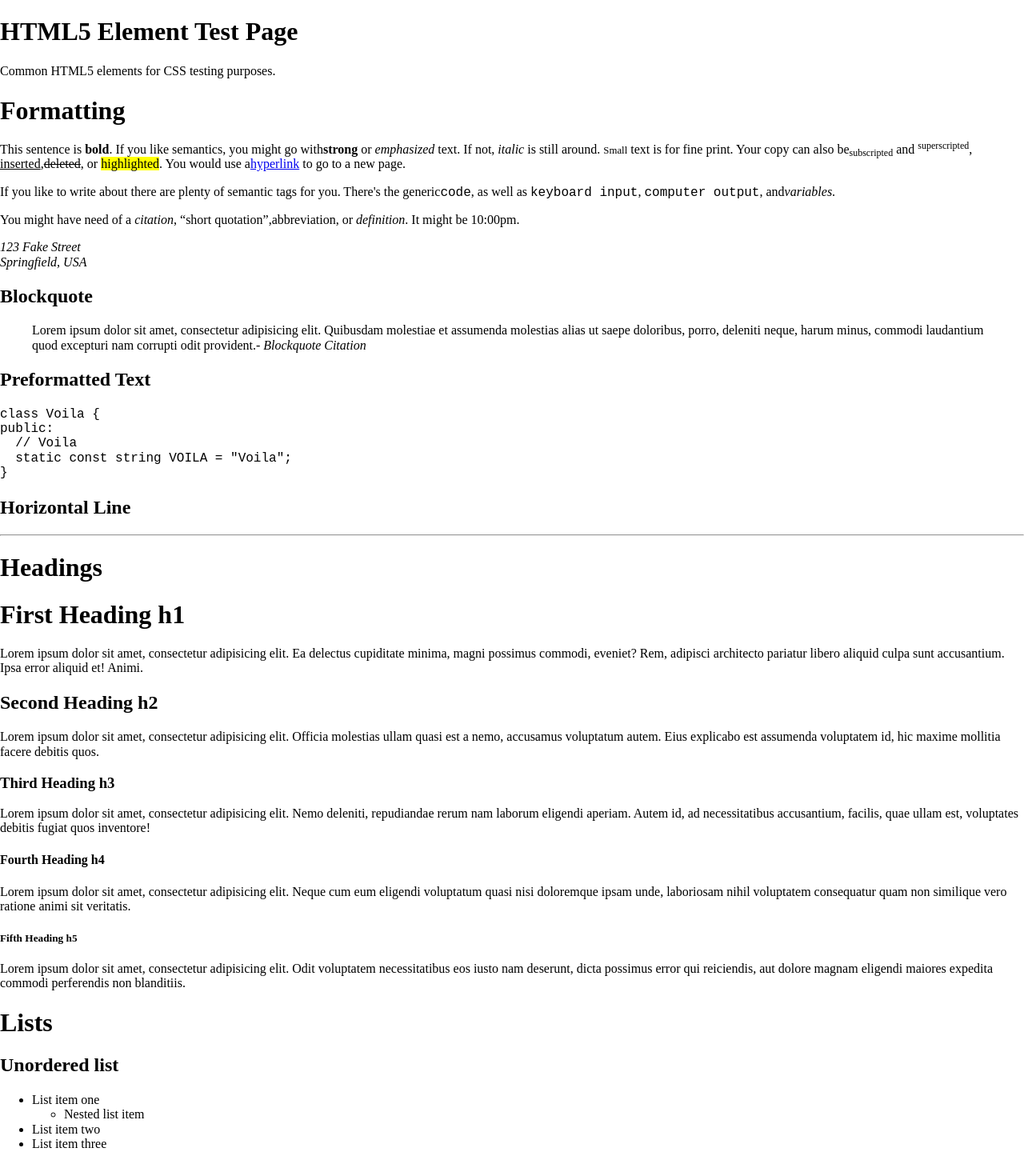
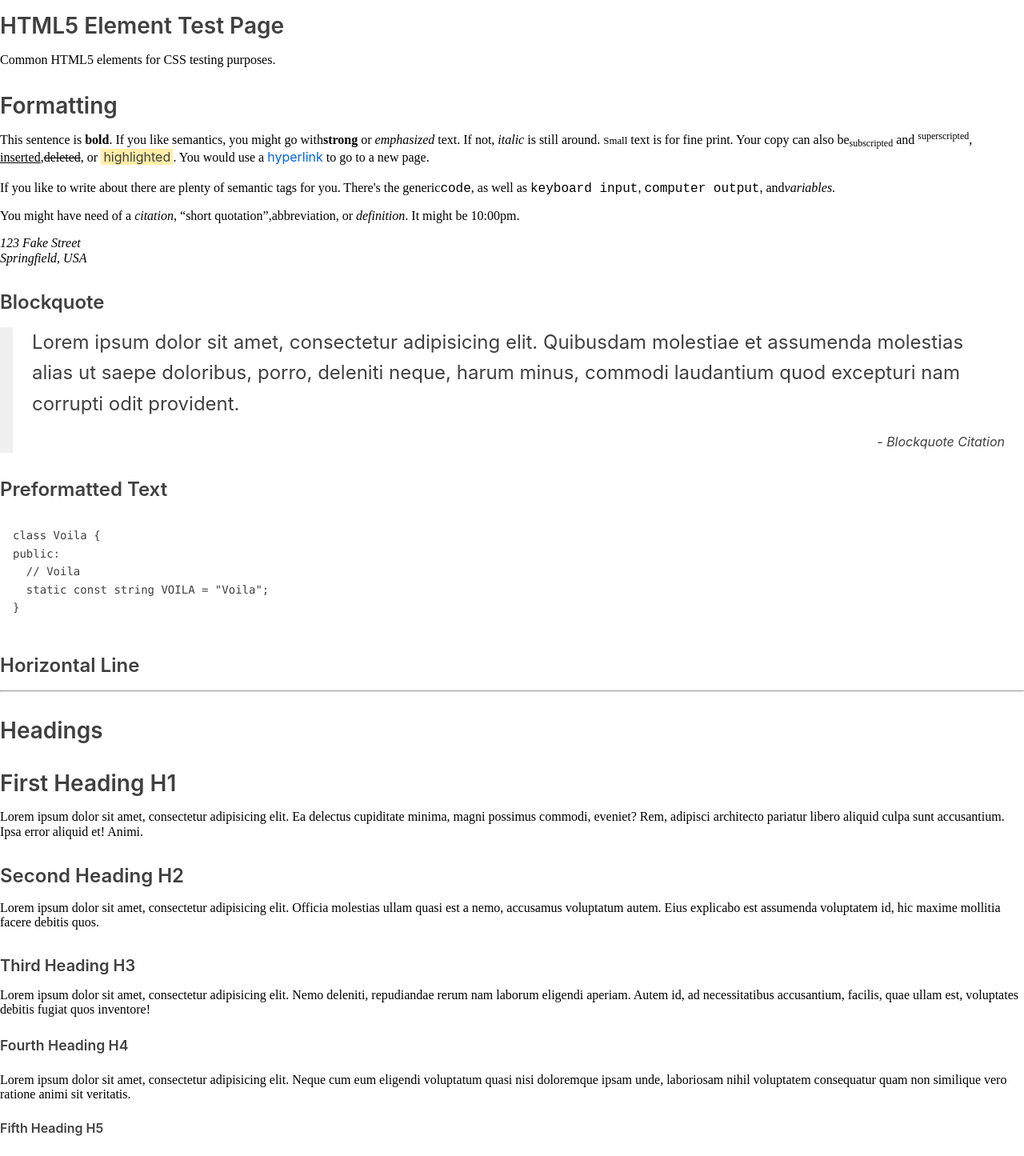
Before and after one commit to ireneea/primitive-ui-components, a React (Create React App) app: page / in a window 1280 px wide. Shown: the top 1445 px of the page at 80% size. Built offline with nearby package versions, Linux system fonts and the light colour scheme.

Commit message:
feat: headings and some common tags

```diff
--- a/src/App.tsx
+++ b/src/App.tsx
@@ -1,25 +1,30 @@
 import React from "react";
 import NormaliseCss from "./components/NormaliseCss";
 import ResetCss from "./components/ResetCss";
+import GlobalCss from "./components/GlobalCss";
+
+import { A, Mark, Blockquote, Pre } from "./components/Scaffolding";
+import { H1, H2, H3, H4, H5 } from "./components";
 
 function App() {
   return (
     <>
+      <GlobalCss />
       <NormaliseCss />
       <ResetCss />
       <main>
         <div className="small-container">
-          <h1>HTML5 Element Test Page</h1>
+          <H1>HTML5 Element Test Page</H1>
           <p>Common HTML5 elements for CSS testing purposes.</p>
 
-          <h1>Formatting</h1>
+          <H1>Formatting</H1>
 
           <p>
             This sentence is <b>bold</b>. If you like semantics, you might go with
             <strong>strong</strong> or <em>emphasized</em> text. If not, <i>italic</i> is still around.{" "}
             <small>Small</small> text is for fine print. Your copy can also be
             <sub>subscripted</sub> and <sup>superscripted</sup>, <ins>inserted</ins>,<del>deleted</del>, or{" "}
-            <mark>highlighted</mark>. You would use a<a href="#!">hyperlink</a> to go to a new page.
+            <Mark>highlighted</Mark>. You would use a <A href="#!">hyperlink</A> to go to a new page.
           </p>
           <p>
             If you like to write about there are plenty of semantic tags for you. There's the generic
@@ -37,63 +42,63 @@ function App() {
             </p>
           </address>
 
-          <h2>Blockquote</h2>
+          <H2>Blockquote</H2>
 
-          <blockquote>
+          <Blockquote>
             Lorem ipsum dolor sit amet, consectetur adipisicing elit. Quibusdam molestiae et assumenda molestias alias
             ut saepe doloribus, porro, deleniti neque, harum minus, commodi laudantium quod excepturi nam corrupti odit
             provident.
             <cite>- Blockquote Citation</cite>
-          </blockquote>
+          </Blockquote>
 
-          <h2>Preformatted Text</h2>
-          <pre>
+          <H2>Preformatted Text</H2>
+          <Pre>
             {`class Voila {
 public:
   // Voila
   static const string VOILA = "Voila";
 }`}
-          </pre>
-          <h2>Horizontal Line</h2>
+          </Pre>
+          <H2>Horizontal Line</H2>
 
           <hr />
 
-          <h1>Headings</h1>
+          <H1>Headings</H1>
 
-          <h1>First Heading h1</h1>
+          <H1>First Heading H1</H1>
           <p>
             Lorem ipsum dolor sit amet, consectetur adipisicing elit. Ea delectus cupiditate minima, magni possimus
             commodi, eveniet? Rem, adipisci architecto pariatur libero aliquid culpa sunt accusantium. Ipsa error
             aliquid et! Animi.
           </p>
-          <h2>Second Heading h2</h2>
+          <H2>Second Heading H2</H2>
           <p>
             Lorem ipsum dolor sit amet, consectetur adipisicing elit. Officia molestias ullam quasi est a nemo,
             accusamus voluptatum autem. Eius explicabo est assumenda voluptatem id, hic maxime mollitia facere debitis
             quos.
           </p>
-          <h3>Third Heading h3</h3>
+          <H3>Third Heading H3</H3>
           <p>
             Lorem ipsum dolor sit amet, consectetur adipisicing elit. Nemo deleniti, repudiandae rerum nam laborum
             eligendi aperiam. Autem id, ad necessitatibus accusantium, facilis, quae ullam est, voluptates debitis
             fugiat quos inventore!
           </p>
-          <h4>Fourth Heading h4</h4>
+          <H4>Fourth Heading H4</H4>
           <p>
             Lorem ipsum dolor sit amet, consectetur adipisicing elit. Neque cum eum eligendi voluptatum quasi nisi
             doloremque ipsam unde, laboriosam nihil voluptatem consequatur quam non similique vero ratione animi sit
             veritatis.
           </p>
-          <h5>Fifth Heading h5</h5>
+          <H5>Fifth Heading H5</H5>
           <p>
             Lorem ipsum dolor sit amet, consectetur adipisicing elit. Odit voluptatem necessitatibus eos iusto nam
             deserunt, dicta possimus error qui reiciendis, aut dolore magnam eligendi maiores expedita commodi
             perferendis non blanditiis.
           </p>
 
-          <h1>Lists</h1>
+          <H1>Lists</H1>
 
-          <h2>Unordered list</h2>
+          <H2>Unordered list</H2>
 
           <ul>
             <li>
@@ -106,7 +111,7 @@ public:
             <li>List item three</li>
           </ul>
 
-          <h2>Ordered list</h2>
+          <H2>Ordered list</H2>
 
           <ol>
             <li>
@@ -118,7 +123,7 @@ public:
             <li>List item two</li>
             <li>List item three</li>
           </ol>
-          <h2>Definition List</h2>
+          <H2>Definition List</H2>
           <dl>
             <dt>Definition Title One</dt>
             <dd>First definition description</dd>
@@ -126,7 +131,7 @@ public:
             <dd>Second definition description</dd>
           </dl>
 
-          <h1>Tables</h1>
+          <H1>Tables</H1>
 
           <table>
             <thead>
@@ -162,7 +167,7 @@ public:
             </tbody>
           </table>
 
-          <h1>Forms</h1>
+          <H1>Forms</H1>
 
           <form>
             <label htmlFor="text">Text Input</label>
@@ -205,7 +210,7 @@ public:
             <button>Button element</button>
           </form>
 
-          <h2>Fieldset and Legend</h2>
+          <H2>Fieldset and Legend</H2>
 
           <form>
             <fieldset>
@@ -219,11 +224,11 @@ public:
           <footer>
             <p>
               Made to test
-              <a href="https://taniarascia.github.io/primitive/" target="_blank">
+              <A href="https://taniarascia.github.io/primitive/" target="_blank">
                 Primitive
-              </a>{" "}
+              </A>{" "}
               by
-              <a href="https://www.taniarascia.com">Tania Rascia</a>.
+              <A href="https://www.taniarascia.com">Tania Rascia</A>.
             </p>
           </footer>
         </div>
--- /dev/null
+++ b/src/components/GlobalCss.tsx
@@ -0,0 +1,10 @@
+import { createGlobalStyle } from "styled-components";
+
+import theme, { PrimeTheme } from "./themes";
+
+export default createGlobalStyle`
+body {
+  background: ${(props: { theme: PrimeTheme }) =>
+    props.theme ? props.theme.colors.background : theme.colors.background};
+}
+`;
--- /dev/null
+++ b/src/components/Headings.tsx
@@ -0,0 +1,60 @@
+import styled, { css } from "styled-components";
+import theme from "./themes";
+import { baseFont } from "./mixins";
+
+// Headings
+// TODO: mobile
+
+const heading = css`
+  ${baseFont}
+  margin: ${(props) => props.theme.spacing.margins} 0;
+  font-weight: ${(props) => props.theme.headings.headingFontWeight};
+  font-family: ${(props) => props.theme.headings.headingFontFamily};
+  line-height: ${(props) => props.theme.headings.headingLineHeight};
+`;
+
+export const H1 = styled.h1`
+  ${heading}
+  font-size: ${(props) => props.theme.headings.h1MobileSize};
+  &:not(:first-child) {
+    margin-top: 2rem;
+  }
+`;
+
+export const H2 = styled.h2`
+  ${heading}
+  font-size: ${(props) => props.theme.headings.h2MobileSize};
+  &:not(:first-child) {
+    margin-top: 2rem;
+  }
+`;
+
+export const H3 = styled.h3`
+  ${heading}
+  font-size: ${(props) => props.theme.headings.h3MobileSize};
+  &:not(:first-child) {
+    margin-top: 2rem;
+  }
+`;
+
+export const H4 = styled.h4`
+  ${heading}
+  font-size: ${(props) => props.theme.headings.h4MobileSize};
+  &:not(:first-child) {
+    margin: 1.5rem 0;
+  }
+`;
+
+export const H5 = styled.h5`
+  ${heading}
+  font-size: ${(props) => props.theme.headings.h5MobileSize};
+  &:not(:first-child) {
+    margin: 1.5rem 0;
+  }
+`;
+
+H1.defaultProps = { theme: { ...theme } };
+H2.defaultProps = { theme: { ...theme } };
+H3.defaultProps = { theme: { ...theme } };
+H4.defaultProps = { theme: { ...theme } };
+H5.defaultProps = { theme: { ...theme } };
--- a/src/components/ResetCss.tsx
+++ b/src/components/ResetCss.tsx
@@ -15,6 +15,4 @@ html {
 figure {
   margin: 0;
 }
-
-
 `;
--- /dev/null
+++ b/src/components/Scaffolding.tsx
@@ -0,0 +1,67 @@
+import styled from "styled-components";
+import theme from "./themes";
+import { baseFont } from "./mixins";
+
+// Link
+export const A = styled.a`
+  ${baseFont}
+  color: ${(props) => props.theme.colors.link};
+  text-decoration: none;
+
+  &:hover,
+  &:active,
+  &:focus {
+    color: ${(props) => props.theme.colors.linkHover};
+    text-decoration: underline;
+  }
+`;
+
+A.defaultProps = { theme: { ...theme } };
+
+// Highlight
+export const Mark = styled.mark`
+  ${baseFont}
+  background: ${(props) => props.theme.colors.highlight};
+  padding: 0 0.2rem;
+`;
+
+Mark.defaultProps = { theme: { ...theme } };
+
+// Blockquote
+export const Blockquote = styled.blockquote`
+  ${baseFont}
+  margin: 0 0 ${(props) => props.theme.spacing.margins} 0;
+  border-left: ${(props) => props.theme.colors.bqBorder};
+  padding: 0 1.5rem;
+  font-size: 1.5rem;
+
+  cite {
+    display: block;
+    margin-top: ${(props) => props.theme.spacing.margins};
+    font-size: 1rem;
+    text-align: right;
+  }
+`;
+
+Blockquote.defaultProps = { theme: { ...theme } };
+
+// Highlight
+export const Pre = styled.pre`
+  ${baseFont}
+  border: 0;
+  border-radius: ${(props) => props.theme.borders.radius};
+  background: ${(props) => props.theme.code.backgroundColor};
+  padding: 1rem;
+  tab-size: 2;
+  color: ${(props) => props.theme.code.color};
+  font-family: ${(props) => props.theme.code.fontFamily};
+  font-size: ${(props) => props.theme.code.fontSize};
+  margin: 0 0 ${(props) => props.theme.spacing.margins} 0;
+
+  code {
+    font-family: ${(props) => props.theme.code.fontFamily};
+    line-height: 1.2;
+  }
+`;
+
+Pre.defaultProps = { theme: { ...theme } };
--- /dev/null
+++ b/src/components/index.ts
@@ -0,0 +1 @@
+export * from "./Headings";
--- /dev/null
+++ b/src/components/mixins.tsx
@@ -0,0 +1,10 @@
+import { css } from "styled-components";
+
+import theme from "./themes";
+
+export const baseFont = css`
+  -webkit-font-smoothing: antialiased;
+  -moz-osx-font-smoothing: grayscale;
+  font: ${(props) => (props.theme ? props.theme.font.font : theme.font.font)};
+  color: ${(props) => (props.theme ? props.theme.font.fontColor : theme.font.fontColor)};
+`;
--- /dev/null
+++ b/src/components/themes.tsx
@@ -0,0 +1,93 @@
+export interface PrimeTheme {
+  // TODO: set all the styles correctly
+  font: Record<string, string>;
+  colors: {
+    background: string;
+    primary: string;
+    secondary: string;
+    accent: string;
+    alternateBackground: string;
+    alternate: string;
+    link: string;
+    linkHover: string;
+    highlight: string;
+    error: string;
+    success: string;
+    bqBorder: string;
+  };
+  headings: Record<string, string>;
+  spacing: Record<string, string>;
+  borders: Record<string, string>;
+  code: Record<string, string>;
+}
+
+const theme: PrimeTheme = {
+  font: {
+    fontSize: "1rem",
+    fontStyle: "normal",
+    fontVariant: "normal",
+    fontWeight: "normal",
+    fontColor: "#404040",
+    fontFamily: "-apple-system, BlinkMacSystemFont, Helvetica Neue, Helvetica, Arial, sans-serif",
+    lineHeight: "1.6",
+    get font() {
+      const f = `${this.fontStyle} ${this.fontVariant} ${this.fontWeight} ${this.fontSize}/${this.lineHeight} ${this.fontFamily}`;
+      return f;
+    },
+  },
+  colors: {
+    background: "white",
+    primary: "#0366ee",
+    secondary: "#29de7d",
+    accent: "#cdcdcd",
+    alternateBackground: "#fafafa",
+    alternate: "#404040",
+    link: "#0366ee",
+    linkHover: `darken(#0366ee, 15%)`,
+    highlight: "#ffeea8",
+    error: "#d33c40",
+    success: "#29de7d",
+    bqBorder: "16px solid #f0f0f0",
+  },
+  headings: {
+    headingFontColor: "#404040",
+    headingFontWeight: "600",
+    headingFontFamily: "-apple-system, BlinkMacSystemFont, Helvetica Neue, Helvetica, Arial, sans-serif",
+    headingLineHeight: "1.2",
+
+    h1MobileSize: "1.75rem",
+    h2MobileSize: "1.5rem",
+    h3MobileSize: "1.25rem",
+    h4MobileSize: "1.1rem",
+    h5MobileSize: "1rem",
+
+    h1Size: "2.25rem",
+    h2Size: "2rem",
+    h3Size: "1.75rem",
+    h4Size: "1.5rem",
+    h5Size: "1.25rem",
+  },
+  spacing: {
+    paddings: "1rem",
+    margins: "1rem",
+    contentPadding: "60px 0",
+    contentPaddingMobile: "30px 0",
+  },
+  borders: {
+    width: "1px",
+    style: "solid",
+    color: "#dedede",
+    radius: "4px",
+    get borders() {
+      return `${this.width} ${this.style} ${this.color}`;
+    },
+  },
+  code: {
+    color: "#404040",
+    fontSize: "14px",
+    fontFamily: "Menlo, monospace",
+    backgroundColor: "transparent",
+  },
+};
+
+export default theme;
```
